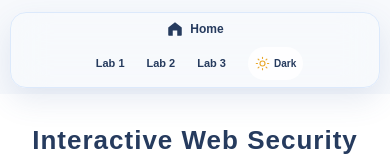
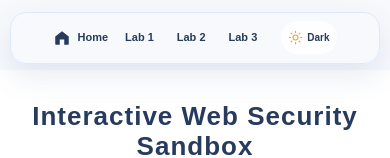
Before and after one commit to Rahaf-Ali22/final_project_42Amman, a plain HTML site: page Final Project/home.html in a window 390 px wide. Shown: the top 158 px of the page. Drawn offline with Linux system fonts and the light colour scheme.

Commit message:
Update home_style.css

```diff
--- a/Final Project/home_style.css
+++ b/Final Project/home_style.css
@@ -630,19 +630,11 @@ footer {
     }
 
     .home-link {
-        width: 100%;
-        justify-content: center;
-        font-size: 12px;
+        font-size: 11px;
     }
 
     .home-link svg {
         width: 18px;
-    }
-
-    .nav-right {
-        width: 100%;
-        justify-content: center;
-        gap: 4px;
     }
 
     .nav-link {
@@ -762,16 +754,12 @@ footer {
     }
 
     .home-link {
-        font-size: 11px;
+        font-size: 10px;
         gap: 4px;
     }
 
     .home-link svg {
         width: 16px;
-    }
-
-    .nav-right {
-        gap: 3px;
     }
 
     .nav-link {
```
